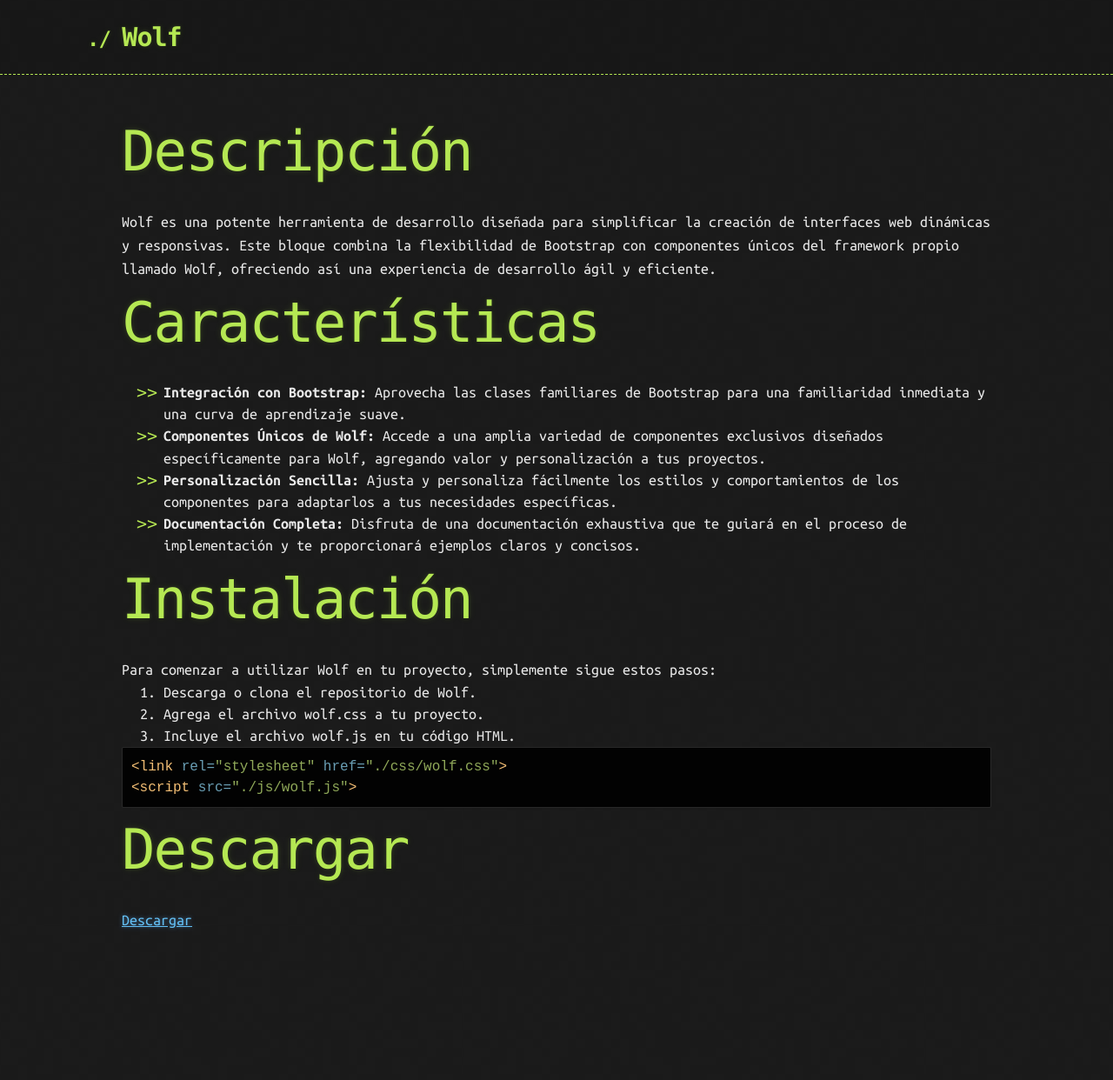
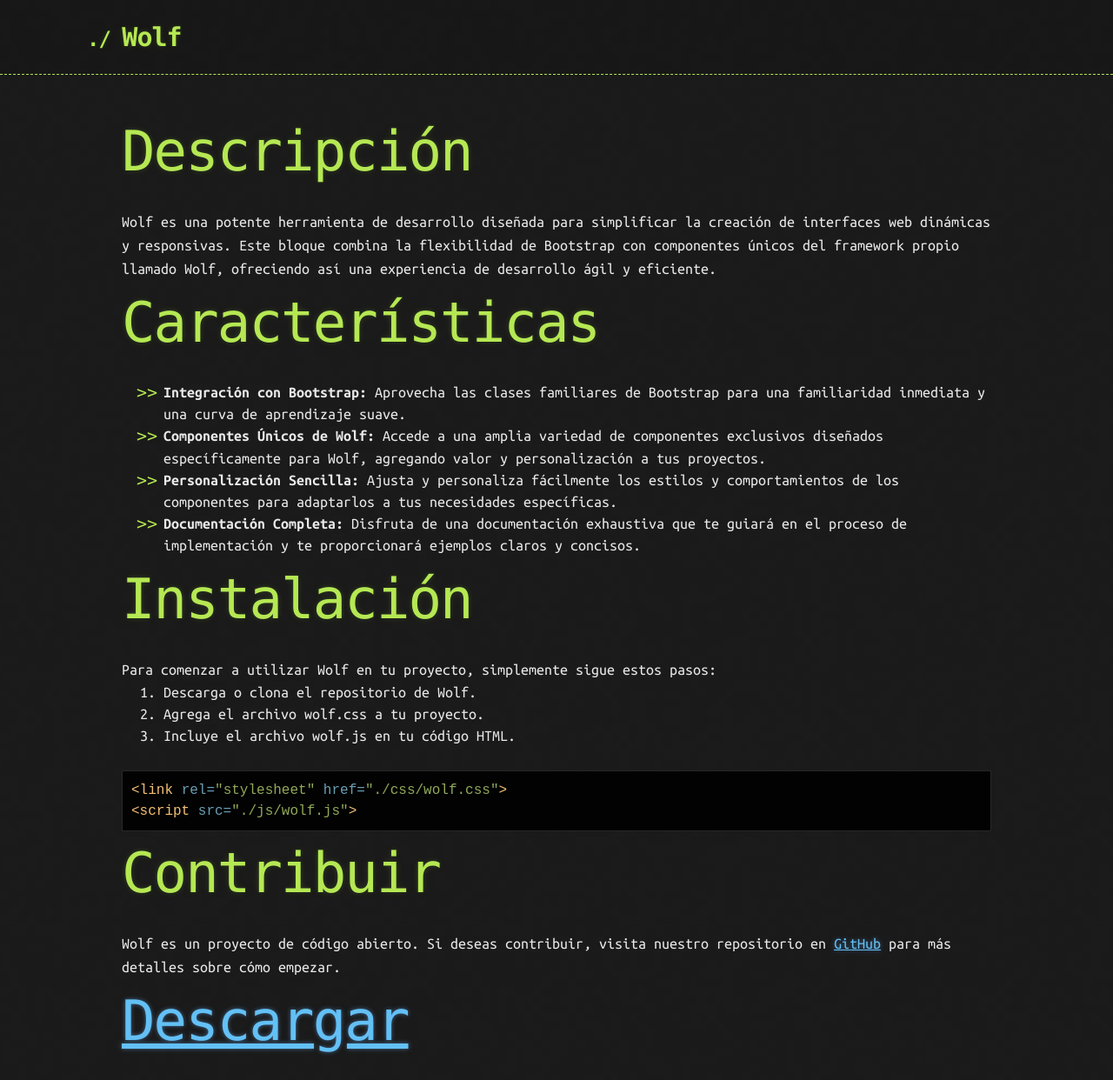
Before and after one commit to NinjaDiaz007/Block, a Jekyll site: the page built from wolf.md, in a window 1280 px wide. Shown: the whole page at 87% size. Built offline with Jekyll 4.4.1, drawn with Linux system fonts in a browser that asks for light colours; before the commit the page ends 1092 px from its top, so only the background shows below that.

Commit message:
Add files via upload

````diff
--- a/wolf.md
+++ b/wolf.md
@@ -30,13 +30,14 @@
     <li>Descarga o clona el repositorio de Wolf.</li>
     <li>Agrega el archivo wolf.css a tu proyecto.</li>
     <li>Incluye el archivo wolf.js en tu código HTML.</li>
-</ol>
+</ol><br>
 
 ```html
 <link rel="stylesheet" href="./css/wolf.css">
 <script src="./js/wolf.js">
 ```
 
-<h1 style="font-size: 64px;">Descargar</h1>
+<h1 style="font-size: 64px;">Contribuir</h1>
+Wolf es un proyecto de código abierto. Si deseas contribuir, visita nuestro repositorio en <a target="_black" href="https://github.com/NinjaDiaz007/Wolf-Framework.git">GitHub</a> para más detalles sobre cómo empezar.
 
-[Descargar](https://github.com/NinjaDiaz007/Wolf-Framework.git)
+<h1 style="font-size: 64px;"><a href="../download/wolf.rar">Descargar</a></h1>
````
Also changed, not shown: 1 other file.
